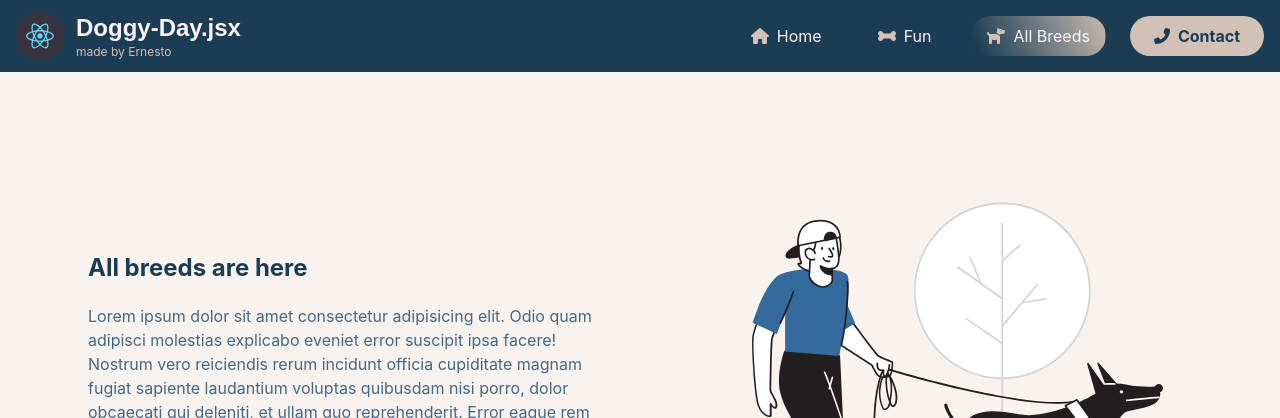
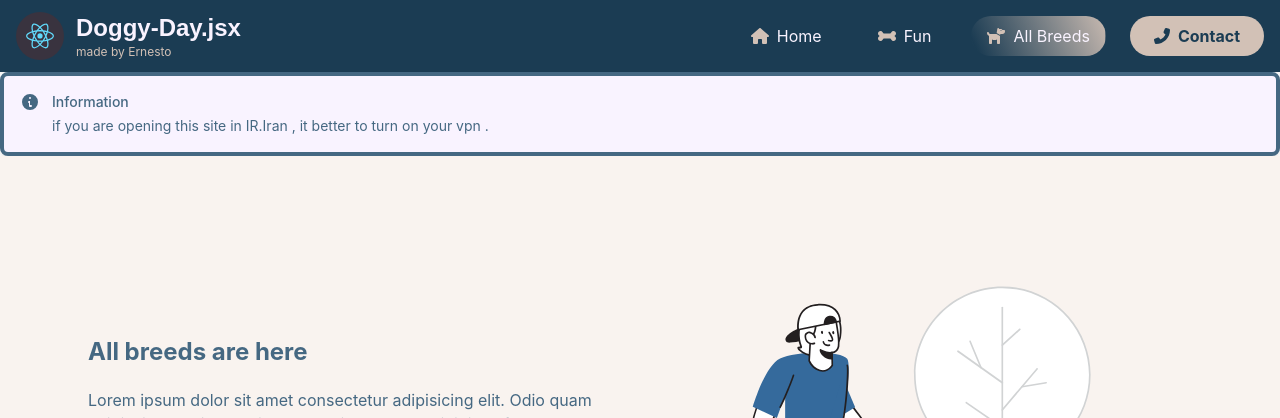
Before and after one commit to ernesto-sadeghi/react-doggy-day, a React (Create React App) app: page /breeds in a window 1280 px wide. Shown: the top 418 px of the page. Built offline with nearby package versions, Linux system fonts and the light colour scheme; no server answers.

Commit message:
adding a warning about vpn (because api soetimes needs vpn )

```diff
--- a/src/page/Breeds.jsx
+++ b/src/page/Breeds.jsx
@@ -42,7 +42,7 @@ function Breeds() {
         return (
             <div className=" h-[70vh] flex flex-col-reverse flex-wrap content-center  ">
 
-             <img src={loadingdog} className='max-w-60'  alt="" />
+                <img src={loadingdog} className='max-w-60' alt="" />
             </div>
 
 
@@ -50,11 +50,30 @@ function Breeds() {
     }
 
     return (
+        <>
+            <div className=" top-4 left-4  w-full">
+                <div className="bg-cream border-4 border-ocean p-4 rounded-lg shadow-md">
+                    <div className="flex">
+                        <div className="flex-shrink-0">
+
+                            <svg className="h-5 w-5 text-ocean" xmlns="http://www.w3.org/2000/svg" viewBox="0 0 20 20" fill="currentColor">
+                                <path fill-rule="evenodd" d="M18 10a8 8 0 11-16 0 8 8 0 0116 0zm-7-4a1 1 0 11-2 0 1 1 0 012 0zM9 9a1 1 0 000 2v3a1 1 0 001 1h1a1 1 0 100-2h-1V9z" clip-rule="evenodd" />
+                            </svg>
+                        </div>
+                        <div className="ml-3">
+                            <h3 className="text-sm font-medium text-ocean">Information</h3>
+                            <div className="mt-1 text-sm text-ocean">
+                                <p>if you are opening this site in IR.Iran , it better to turn on your vpn .</p>
+                            </div>
+                        </div>
+                    </div>
+                </div>
+            </div>
             <div className="min-h-screen bg-[#F9F3EF]">
                 <section className="h-96 d-flex justify-center">
                     <div className='container px-12 grid md:grid-cols-2 grid-cols-1'>
                         <div className="p-10 pt-10 md:pt-[10rem]">
-                    <h1 className='text-2xl my-5 font-bold text-deep'>All breeds are here </h1>
+                            <h1 className='text-2xl my-5 font-bold text-ocean'>All breeds are here </h1>
                             <p className='text-md my-5 text-ocean'>Lorem ipsum dolor sit amet consectetur adipisicing elit. Odio quam adipisci molestias explicabo eveniet error suscipit ipsa facere! Nostrum vero reiciendis rerum incidunt officia cupiditate magnam fugiat sapiente laudantium voluptas quibusdam nisi porro, dolor obcaecati qui deleniti, et ullam quo reprehenderit. Error eaque rem repudiandae culpa perferendis magni est sequi.</p>
                         </div>
                         <img src={dog} className='h-100 justify-self-center' alt="" />
@@ -82,6 +101,7 @@ function Breeds() {
                     </div>
                 )}
             </div>
+        </>
     );
 }
 
--- a/src/page/FunFact.jsx
+++ b/src/page/FunFact.jsx
@@ -43,7 +43,7 @@ function FunFact() {
             setError(null);
 
             try {
-                const response = await AIrequest(`describe in keywords very shortly my character as ${breedType.current} (without title)`);
+                const response = await AIrequest(`just describe in keywords very shortly my character as ${breedType.current} (without title)`);
                 setExplanation(response.choices[0]?.message?.content || "No description available");
             } catch (err) {
                 setError(err.message);
@@ -73,6 +73,25 @@ function FunFact() {
     };
 
     return (
+        <>
+         <div className=" top-4 left-4  w-full">
+                <div className="bg-cream border-4 border-ocean p-4 rounded-lg shadow-md">
+                    <div className="flex">
+                        <div className="flex-shrink-0">
+
+                            <svg className="h-5 w-5 text-ocean" xmlns="http://www.w3.org/2000/svg" viewBox="0 0 20 20" fill="currentColor">
+                                <path fill-rule="evenodd" d="M18 10a8 8 0 11-16 0 8 8 0 0116 0zm-7-4a1 1 0 11-2 0 1 1 0 012 0zM9 9a1 1 0 000 2v3a1 1 0 001 1h1a1 1 0 100-2h-1V9z" clip-rule="evenodd" />
+                            </svg>
+                        </div>
+                        <div className="ml-3">
+                            <h3 className="text-sm font-medium text-ocean">Information</h3>
+                            <div className="mt-1 text-sm text-ocean">
+                                <p>if you are opening this site in IR.Iran , it better to turn on your vpn .</p>
+                            </div>
+                        </div>
+                    </div>
+                </div>
+            </div>
             <div className="min-h-screen flex items-center justify-center p-4">
                 <div className="w-full max-w-md rounded-2xl p-0 overflow-hidden animate-clay-pulse"
                     style={{
@@ -128,6 +147,7 @@ function FunFact() {
                     </div>
                 </div>
             </div>
+        </>
     );
 }
 
```
Lines whose indentation alone changed are shown as unchanged.
